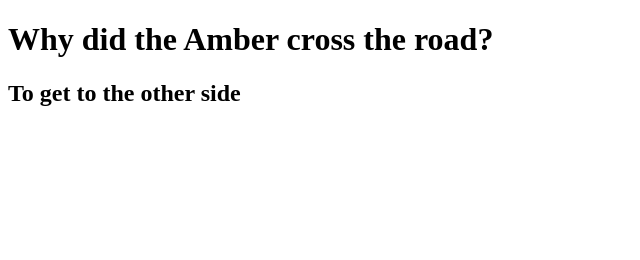
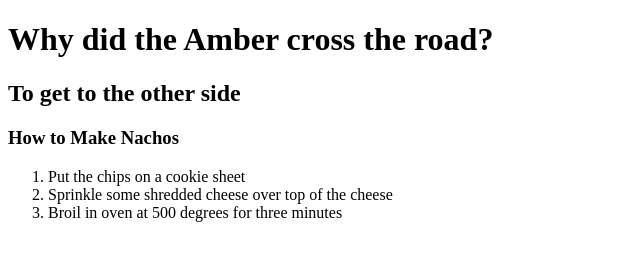
Before and after one commit to amberjohnsonsmile/collaborating-kyle-and-amber, a plain HTML site: page frontend/amber.html in a window 1280 px wide. Shown: the whole page, without its empty margins (0-640 px from the left). Drawn offline with Linux system fonts and the light colour scheme.

Commit message:
Add ordered list with recipe to amber.html

```diff
--- a/frontend/amber.html
+++ b/frontend/amber.html
@@ -7,5 +7,11 @@
     <body>
         <h1>Why did the Amber cross the road?</h1>
         <h2>To get to the other side</h2>
+        <h3>How to Make Nachos</h3>
+        <ol>
+            <li>Put the chips on a cookie sheet</li>
+            <li>Sprinkle some shredded cheese over top of the cheese</li>
+            <li>Broil in oven at 500 degrees for three minutes</li>
+        </ol>
     </body>
 </html>
```
